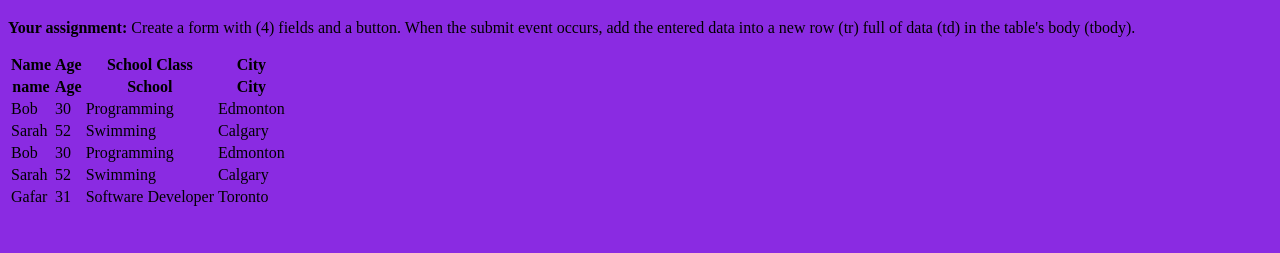
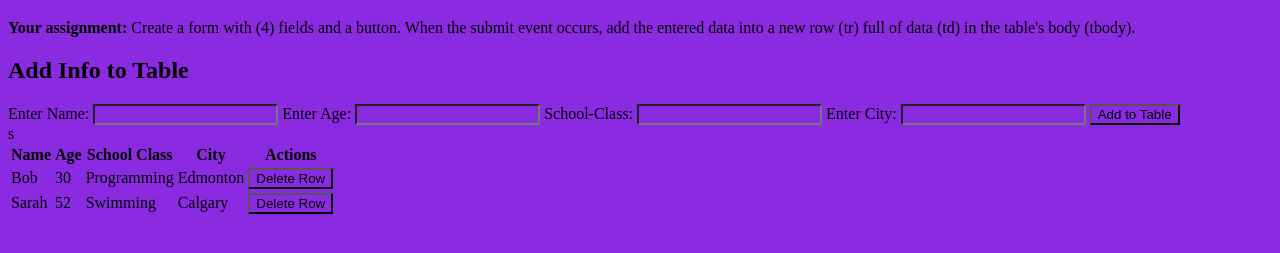
Before and after one commit to gazeez/Lets_Try_JavaScript, a plain HTML site: page table.html in a window 1280 px wide. Shown: the part 61-314 px from the top of the page. Drawn offline with Linux system fonts and the light colour scheme.

Commit message:
added deletion of rows

```diff
--- a/js/Table.js
+++ b/js/Table.js
@@ -1,54 +1,84 @@
-let Tables = [
-    // { name: "Name", Age: Age, School: "School", City:"City"},
-    { name: "Bob", Age: 30, School: "Programming", City:"Edmonton"},
-    { name: "Sarah", Age: 52 , School: "Swimming", City:"Calgary"},
-    { name: "Gafar", Age: 31, School: "Software Developer", City:"Toronto"}
+// Table Exercise
 
-  ];
+// First Capture the form!
 
+var myForm = document.getElementById( 'table-form');
 
-function generateTableHead(table, data) {
-    let thead = table.createTHead();
-    let row = thead.insertRow();
-    for (let key of data) {
-        let th = document.createElement("th");
-        let text = document.createTextNode(key);
-        th.appendChild(text);
-        row.appendChild(th);
-  }
+// =======================Delete table row element (assuming we click our 'tr > td > button' element. ==================================)
+
+function deleteRow( element){// element will be the button we pressed.
+  var tableRow = element.parentNode.parentNode; //2 level up from our button, to get our row.
+  tableRow.parentNode.removeChild( tableRow ); // An element cannot delete itself...so we have to tell the parent to do it for us!
+}
+
+//Grab existing buttons.
+
+var allButtons = document.querySelectorAll ( 'td > button');
+
+// Loop through our query selected buttons
+
+for (var i = 0; i < allButtons.length; i++){
+  //let's add listeners to these
+  allButtons[i].addEventListener( 'click', function (event){
+    deleteRow( this );
+  });
 }
 
 
-  function generateTable(table, data) {
-    for (let element of data) {
-      let row = table.insertRow();
-      for (key in element) {
-        let cell = row.insertCell();
-        let text = document.createTextNode(element[key]);
-        cell.appendChild(text);
-      }
-    }
-  }
-  let table = document.querySelector("table");
-  let data = Object.keys(Tables[0]);
-  generateTableHead(table, data);
-  generateTable(table, Tables );
+// Listen for a form submission...
 
-//   <th>Name</th><!-- Enter a heading per column... -->
-//   <th>Age</th>
-//   <th>School Class</th>
-//   <th>City</th>
-// </tr>
-// </thead>
-// <tbody><!-- Table body contains your data! -->
-// <tr><!-- Each row requires a "tr". -->
-//   <td>Bob</td><!-- Each cell in a row is "table data". Make sure it is the number of columns you are using. -->
-//   <td>30</td>
-//   <td>Programming</td>
-//   <td>Edmonton</td>
-// </tr>
-// <tr>
-//   <td>Sarah</td>
-//   <td>52</td>
-//   <td>Swimming</td>
-//   <td>Calgary</td>
+myForm.addEventListener( 'submit', function ( event){
+  // Prevent the form from ACTUALLY submitting (would leave or refresh the page, terminating our script.)
+  event.preventDefault();
+
+  // Grab your input elements.
+
+  var nameField = document.querySelector ( 'form > label > input'); //Gets first input (name field)
+  var ageField = document.getElementById ( 'age' );
+  var schoolClassField = document.getElementById( 'school-class');
+  var cityField = document.getElementById( 'city' );
+
+  //Extract the values.
+  var nameValue        = nameField.value;
+  var ageValue         = ageField.value;
+  var schoolClassValue = schoolClassField.value;
+  var cityValue        = cityField.value;
+
+  //Create new element (table row.)
+  var newRow = document.createElement( 'TR');
+
+    //Create new cell for the row (table data.)
+    var nameCell = document.createElement( 'TD' );
+    nameCell.textContent = nameValue; //Add our text to the cell
+    newRow.appendChild ( nameCell); //Add our cell to the table row.
+
+    //Create new cell for the row (table data.)
+    var ageCell = document.createElement( 'TD' );
+    ageCell.textContent = ageValue; //Add our text to the cell
+    newRow.appendChild ( ageCell); //Add our cell to the table row.
+
+    //Create new cell for the row (table data.)
+    var schoolClassCell = document.createElement( 'TD' );
+    schoolClassCell.textContent = schoolClassValue; //Add our text to the cell
+    newRow.appendChild ( schoolClassCell); //Add our cell to the table row.
+
+
+    //Create new cell for the row (table data.)
+    var cityCell = document.createElement( 'TD' );
+    cityCell.textContent = cityValue; //Add our text to the cell
+    newRow.appendChild ( cityCell); //Add our cell to the table row.
+
+    //create our delete button
+    var deleteButton = document.createElement( 'Button');
+    deleteButton.textContent = 'Delete Row'; //Add some text.
+    var actionCell = document.createElement( 'TD'); //CREATE THE ACTION CELL
+
+    actionCell.appendChild(deleteButton);  //add the button inside.
+    newRow.appendChild( actionCell); //DONT FORGET TO ADD THIS NEW CELL TO THE ROW TOO
+
+
+
+    //Target your table body.
+    var tableBody = document.getElementById( 'table-body' );
+    tableBody.appendChild( newRow); // Inject the brand new row, so the user can see it! Yay!
+});
--- a/table.html
+++ b/table.html
@@ -18,6 +18,31 @@
             </strong>
             Create a form with (4) fields and a button. When the submit event occurs, add the entered data into a new row (tr) full of data (td) in the table's body (tbody).
         </p>
+        <form id="table-form" action="#" method="GET">
+            <h2>
+                Add Info to Table
+            </h2>
+            <label for="name">
+                Enter Name:
+                <input type="text" name="name" id="name">
+            </label>
+            <label for="age">
+                Enter Age:
+                <input type="number" name="age" id="age">
+            </label>
+            <label for="school-class">
+                School-Class:
+                <input type="text" name="school-class" id="school-class">
+            </label>
+            <label for="city">
+                Enter City:
+                <input type="text" name="city" id="city">
+            </label>
+            <button type="submit">
+                Add to Table
+            </button>
+
+        </form>
         <table><!-- Open your table... -->
             <thead><!-- Open the table head... -->
                 <tr><!-- Start a row... -->
@@ -25,20 +50,23 @@
                     <th>Age</th>
                     <th>School Class</th>
                     <th>City</th>
+                    <th>Actions</th>
                 </tr>
             </thead>
-            <tbody><!-- Table body contains your data! -->
+            <tbody id="table-body"><!-- Table body contains your data! -->
                 <tr><!-- Each row requires a "tr". -->
                     <td>Bob</td><!-- Each cell in a row is "table data". Make sure it is the number of columns you are using. -->
                     <td>30</td>
                     <td>Programming</td>
                     <td>Edmonton</td>
+                    <td> <button>Delete Row</button></td>
                 </tr>
                 <tr>
-                    <td>Sarah</td>
+                    <td>Sarah</td>s
                     <td>52</td>
                     <td>Swimming</td>
                     <td>Calgary</td>
+                    <td> <button>Delete Row</button></td>
                 </tr>
             </tbody>
         </table>
```
